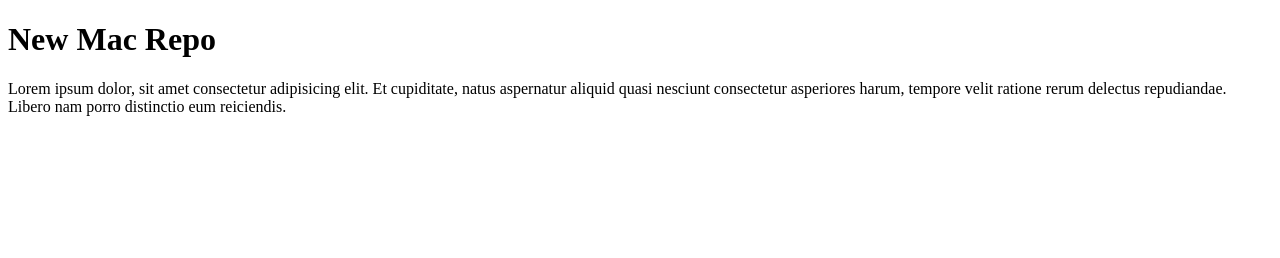
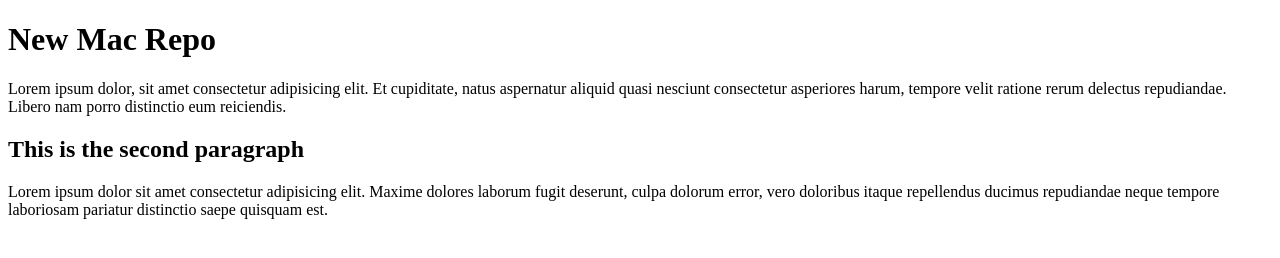
Before and after one commit to IsabellaCS50/new-repo, a plain HTML site: page index.html in a window 1280 px wide. Drawn offline with Linux system fonts and the light colour scheme.

Commit message:
new updates

```diff
--- a/index.html
+++ b/index.html
@@ -8,5 +8,7 @@
 <body>
     <h1>New Mac Repo</h1>
     <p>Lorem ipsum dolor, sit amet consectetur adipisicing elit. Et cupiditate, natus aspernatur aliquid quasi nesciunt consectetur asperiores harum, tempore velit ratione rerum delectus repudiandae. Libero nam porro distinctio eum reiciendis.</p>
+    <h2>This is the second paragraph</h2>
+    <p>Lorem ipsum dolor sit amet consectetur adipisicing elit. Maxime dolores laborum fugit deserunt, culpa dolorum error, vero doloribus itaque repellendus ducimus repudiandae neque tempore laboriosam pariatur distinctio saepe quisquam est.</p>
 </body>
 </html>
```
